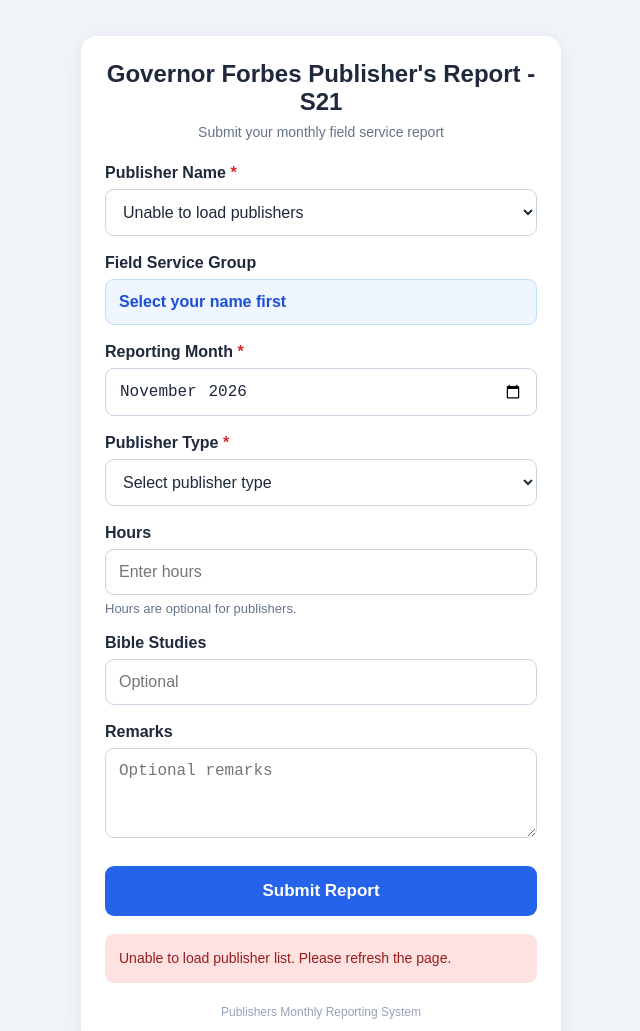
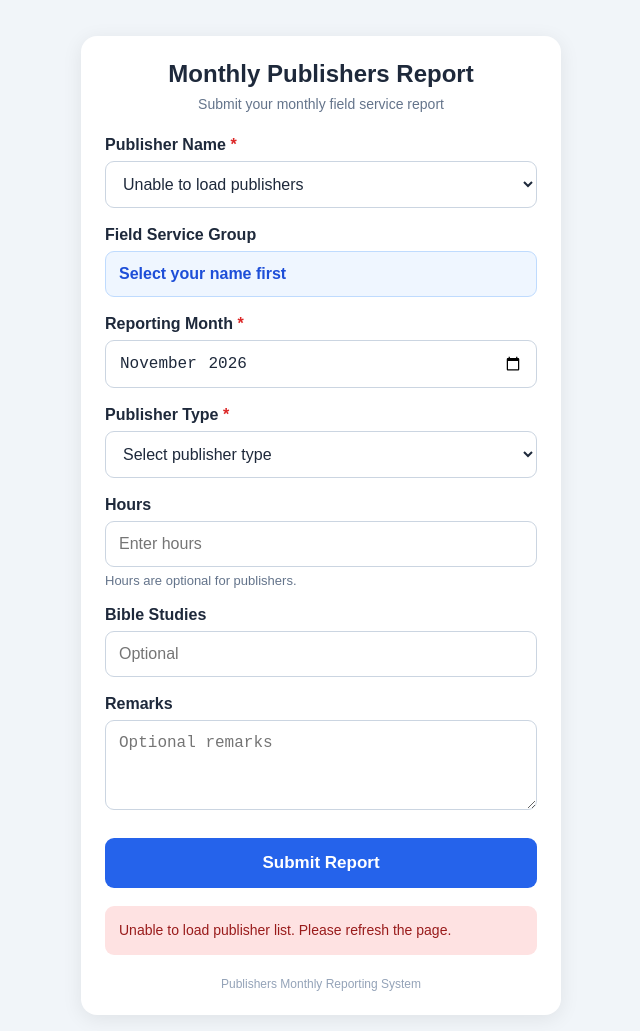
Before and after one commit to paullaxa17/publishers-report, a plain HTML site: page index.html in a window 1280 px wide. Shown: the top 1031 px of the page, without its empty margins (319-959 px from the left). Drawn offline with Linux system fonts and the light colour scheme.

Commit message:
Update title and header in index.html

```diff
--- a/index.html
+++ b/index.html
@@ -4,7 +4,7 @@
 <meta charset="UTF-8">
 <meta name="viewport" content="width=device-width, initial-scale=1.0">
 
-<title>JW Publishers Monthly Report</title>
+<title>Publishers Monthly Report</title>
 
 <style>
 * {
@@ -163,7 +163,7 @@ button:disabled {
 
   <div class="header">
 
-    <h1>Governor Forbes Publisher's Report - S21</h1>
+    <h1>Monthly Publishers Report</h1>
 
     <p>Submit your monthly field service report</p>
 
@@ -314,7 +314,8 @@ button:disabled {
 // GOOGLE APPS SCRIPT URL
 // ==========================================
 
-const SCRIPT_URL ="https://script.google.com/macros/s/AKfycbxiuyI0MiiUR_PYyt4grh3-bTyFQOAeHA3VBBfYLTwjr_2BVlZhXtNBvF9_aFAUeq_z/exec";
+const SCRIPT_URL =
+"https://script.google.com/macros/s/AKfycbxiuyI0MiiUR_PYyt4grh3-bTyFQOAeHA3VBBfYLTwjr_2BVlZhXtNBvF9_aFAUeq_z/exec";
 
 // ==========================================
 // ELEMENTS
```
